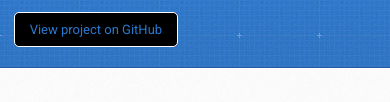
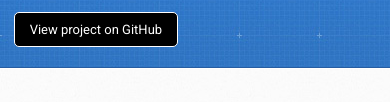
Before and after one commit to WSydnA/WebCopy, a plain HTML site: page index.html in a window 390 px wide. Shown: the part 205-307 px from the top of the page. Drawn offline with Linux system fonts and the light colour scheme.

Commit message:
Fixed button styles in mobile viewport

```diff
--- a/stylesheets/stylesheet.css
+++ b/stylesheets/stylesheet.css
@@ -832,7 +832,7 @@
     margin-top: 15px;
     font-size: 13px;
     line-height: 1;
-    color: #2879d0;
+    color: #fff;
     text-align: center;
     background-color: #000;
     background-image: none;
```
